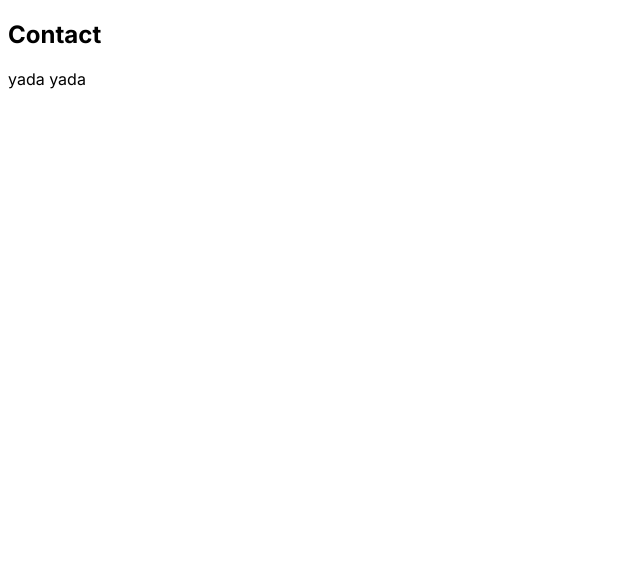
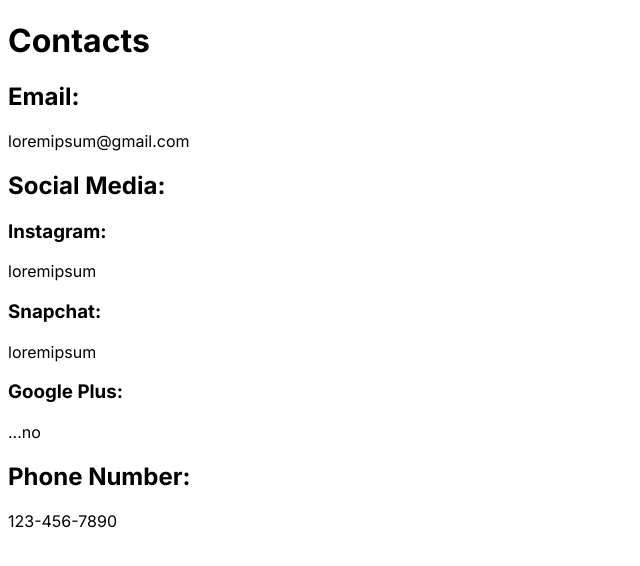
Before and after one commit to CorinaNC/mcfc, a Next.js app in the folder multicultural-food-club/: page /contact in a window 1280 px wide. Shown: the top 566 px of the page, without its empty margins (0-640 px from the left). Built offline with nearby package versions, Linux system fonts and the light colour scheme.

Commit message:
Update page.tsx
added more contact information, nothing yet is serious.

```diff
--- a/multicultural-food-club/app/contact/page.tsx
+++ b/multicultural-food-club/app/contact/page.tsx
@@ -3,8 +3,18 @@
 export default function Contact() {
     return (
         <React.Fragment>
-            <h2>Contact</h2>
-            <p>yada yada</p>
+            <h1>Contacts</h1>
+            <h2>Email:</h2>
+            <p>loremipsum@gmail.com</p>
+            <h2>Social Media:</h2>
+            <h3>Instagram:</h3>
+            <p>loremipsum</p>
+            <h3>Snapchat:</h3>
+            <p>loremipsum</p>
+            <h3>Google Plus:</h3>
+            <p>...no</p>
+            <h2>Phone Number:</h2>
+            <p>123-456-7890</p>
         </React.Fragment>
     )
 }
```
